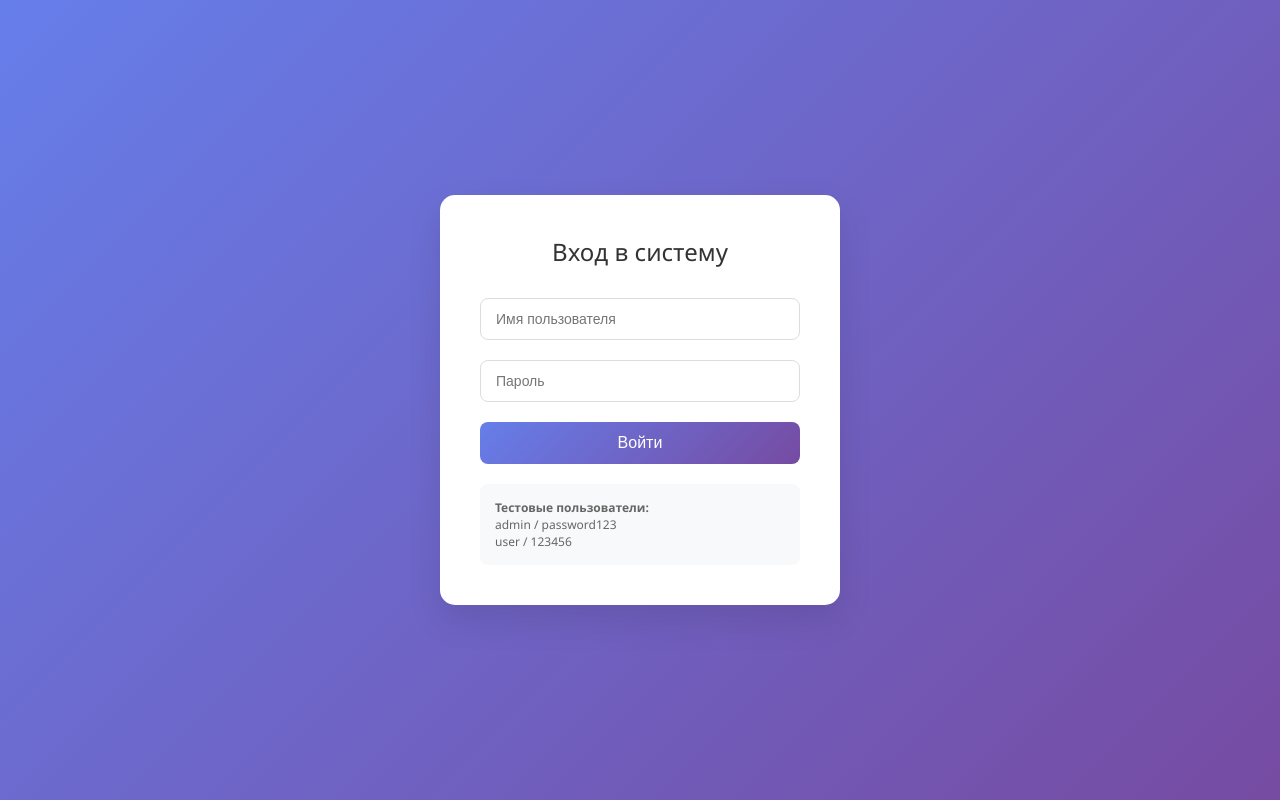
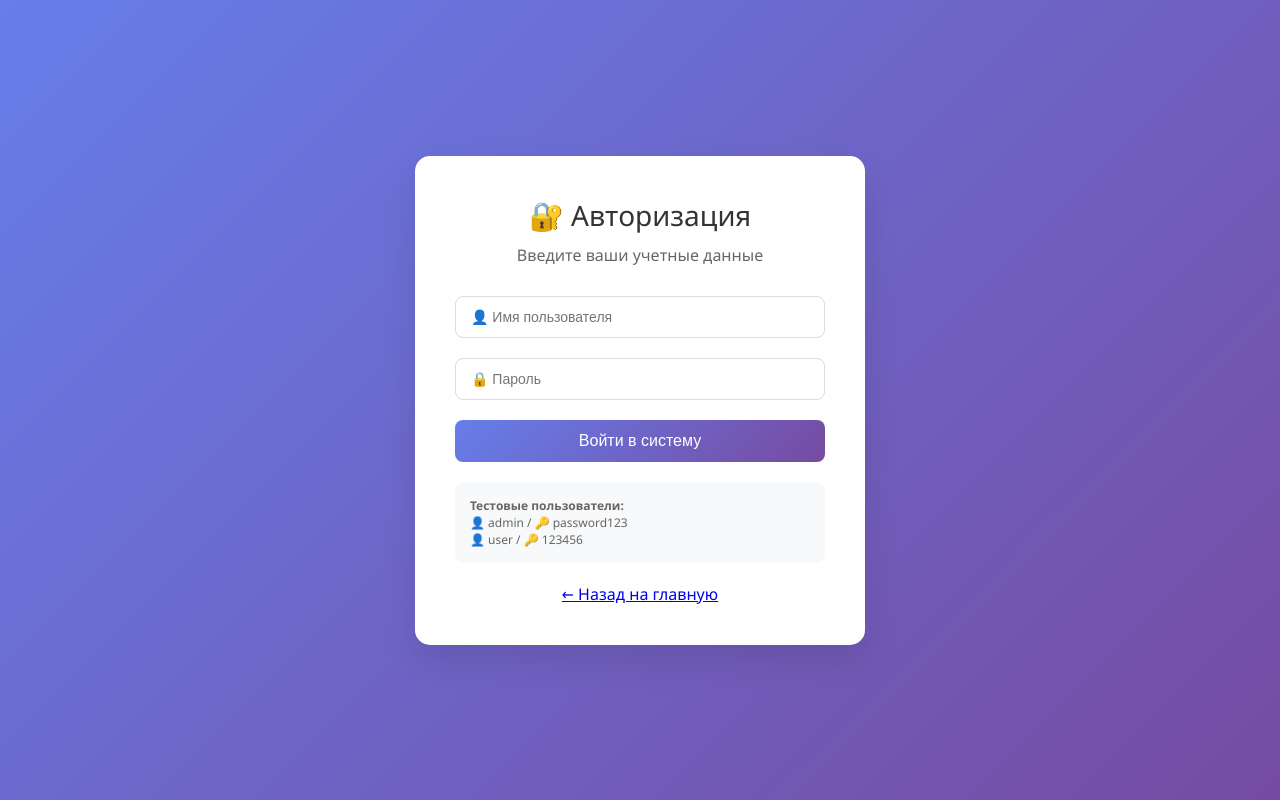
Before and after one commit to KanoKito/test_flask_page, a Flask app: page /login in a window 1280 px wide. Run offline with Flask 3, Linux system fonts and the light colour scheme.

Commit message:
some_fix

```diff
--- a/app.py
+++ b/app.py
@@ -29,7 +29,7 @@ class User(UserMixin):
         self.password_hash = password_hash
 
 
-# "База данных" пользователей (в реальном приложении используйте БД)
+# "База данных" пользователей
 users_db = {
     1: User(1, 'admin', generate_password_hash('password123')),
     2: User(2, 'user', generate_password_hash('123456')),
@@ -54,12 +54,11 @@ def load_user(user_id):
 def index():
     if current_user.is_authenticated:
         return redirect(url_for('home'))
-    return redirect(url_for('login'))
+    return render_template('index.html')
 
 
 @app.route('/login', methods=['GET', 'POST'])
 def login():
-    # Если пользователь уже авторизован, перенаправляем на главную
     if current_user.is_authenticated:
         return redirect(url_for('home'))
 
@@ -90,7 +89,7 @@ def home():
 def logout():
     logout_user()
     flash('Вы успешно вышли из системы', 'success')
-    return redirect(url_for('login'))
+    return redirect(url_for('index'))
 
 
 @app.errorhandler(401)
--- a/templates/base.html
+++ b/templates/base.html
@@ -17,6 +17,7 @@
             display: flex;
             align-items: center;
             justify-content: center;
+            padding: 20px;
         }
         .container {
             background: white;
@@ -24,13 +25,25 @@
             border-radius: 15px;
             box-shadow: 0 15px 35px rgba(0,0,0,0.1);
             width: 100%;
-            max-width: 400px;
+            max-width: 450px;
         }
         h2 {
             text-align: center;
             color: #333;
+            margin-bottom: 15px;
+            font-weight: 300;
+        }
+        .welcome-header {
+            text-align: center;
             margin-bottom: 30px;
-            font-weight: 300;
+        }
+        .welcome-header h2 {
+            font-size: 28px;
+            margin-bottom: 10px;
+        }
+        .welcome-header p {
+            color: #666;
+            font-size: 16px;
         }
         .form-group {
             margin-bottom: 20px;
@@ -52,25 +65,27 @@
         .btn {
             width: 100%;
             padding: 12px;
-            background: linear-gradient(135deg, #667eea 0%, #764ba2 100%);
             color: white;
             border: none;
             border-radius: 8px;
             font-size: 16px;
             cursor: pointer;
             transition: transform 0.2s;
+            text-decoration: none;
+            display: inline-block;
+            text-align: center;
         }
         .btn:hover {
             transform: translateY(-2px);
+        }
+        .btn-primary {
+            background: linear-gradient(135deg, #667eea 0%, #764ba2 100%);
         }
         .btn-logout {
             background: linear-gradient(135deg, #ff6b6b 0%, #ee5a24 100%);
             width: auto;
             padding: 10px 20px;
             margin-top: 30px;
-            display: block;
-            text-align: center;
-            text-decoration: none;
         }
         .flash-messages {
             margin-bottom: 20px;
@@ -108,12 +123,34 @@
             color: #666;
         }
         .content-text {
-            margin-bottom: 20px;
+            margin-bottom: 25px;
             line-height: 1.6;
             color: #555;
         }
         .content-text p {
             margin-bottom: 10px;
+            padding: 5px 0;
+        }
+        .action-buttons {
+            margin: 25px 0;
+        }
+        .features {
+            margin-top: 25px;
+            padding: 20px;
+            background-color: #f8f9fa;
+            border-radius: 8px;
+        }
+        .features h4 {
+            color: #333;
+            margin-bottom: 15px;
+            text-align: center;
+        }
+        .features ul {
+            list-style: none;
+        }
+        .features li {
+            padding: 5px 0;
+            color: #555;
         }
     </style>
 </head>
--- a/templates/login.html
+++ b/templates/login.html
@@ -3,22 +3,29 @@
 {% block title %}Вход в систему{% endblock %}
 
 {% block content %}
-<h2>Вход в систему</h2>
+<div class="welcome-header">
+    <h2>🔐 Авторизация</h2>
+    <p>Введите ваши учетные данные</p>
+</div>
 
 <form method="POST">
     <div class="form-group">
-        <input type="text" name="username" placeholder="Имя пользователя" required
+        <input type="text" name="username" placeholder="👤 Имя пользователя" required
                value="{{ request.form.username if request.form.username }}">
     </div>
     <div class="form-group">
-        <input type="password" name="password" placeholder="Пароль" required>
+        <input type="password" name="password" placeholder="🔒 Пароль" required>
     </div>
-    <button type="submit" class="btn">Войти</button>
+    <button type="submit" class="btn btn-primary">Войти в систему</button>
 </form>
 
 <div class="test-users">
     <p><strong>Тестовые пользователи:</strong></p>
-    <p>admin / password123</p>
-    <p>user / 123456</p>
+    <p>👤 admin / 🔑 password123</p>
+    <p>👤 user / 🔑 123456</p>
+</div>
+
+<div style="text-align: center; margin-top: 20px;">
+    <a href="{{ url_for('index') }}">← Назад на главную</a>
 </div>
 {% endblock %}
```
Also changed, not shown: templates/home.html (+6 -6 lines), templates/index.html (added, +30 -0 lines).
